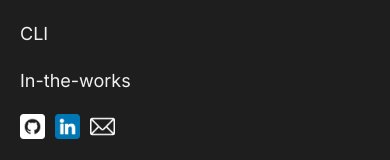
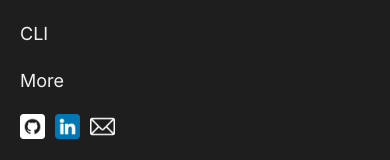
Before and after one commit to jamesdaniel3/portfolio, a React (Vite) app in the folder portfolio_client/: page /more in a window 390 px wide. Both pictures are taken after a click on the element 18 px from the left and 20 px from the top of the page. Shown: the part 138-298 px from the top of the page. Built offline with nearby package versions, Linux system fonts and the light colour scheme.

Commit message:
fixing broken link

```diff
--- a/portfolio_client/src/components/Header.jsx
+++ b/portfolio_client/src/components/Header.jsx
@@ -109,10 +109,10 @@ export function MobileHeader() {
             </Link>
             <Link
               className="navbar-link"
-              to={"/upcoming"}
+              to={"/more"}
               onClick={() => setHidden("hidden")}
             >
-              <span>In-the-works</span>
+              <span>More</span>
             </Link>
           </div>
           <div className="mobile-header-section social-links">
```
